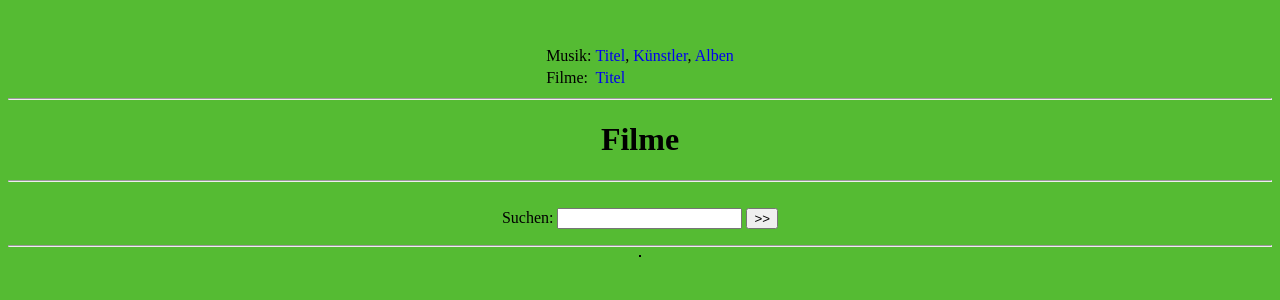
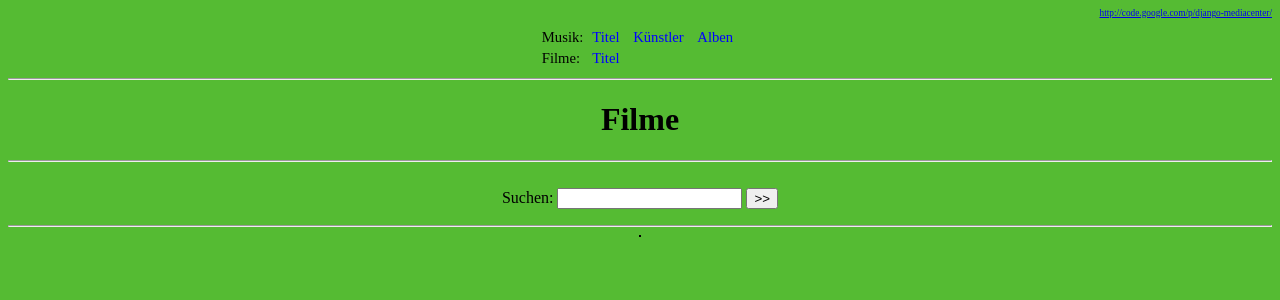
Before and after one commit to matthiasbock/django-mediacenter, a Python web app: template mediacenter/templates/Movies.html in a window 1280 px wide. Shown: the top 300 px of the page. Run offline with Jinja, Linux system fonts and the light colour scheme; the template is opened without the code that fills it, so the values that code supplies are empty.

Commit message:
style improvements

```diff
--- a/mediacenter/templates/MediaCenter.html
+++ b/mediacenter/templates/MediaCenter.html
@@ -5,49 +5,66 @@
 </head>
 
 <style type="text/css">
-	a.green	{
+	#Hoster		{
+			position:	absolute;
+			top:		8px;
+			right:		8px;
+			font-size:	7pt;
+			}
+	#Menu table	{
+			font-size:	11pt;
+			}
+	#Menu a		{
+			color:		blue;
 			text-decoration: none;
+			padding-left:	5px;
+			padding-right:	5px;
 			}
-	a.green:hover {
+	#Menu a:hover	{
 			background:	#22ff22;
 			color:		#ff22ff;
 			text-decoration: none;
 			}
-	tr.Hover:hover {
-		background:	#4cbafb;
-		font-color:	#234956;
-		}
-	td	{
+	#Menu td	{
 			border:		none;
-		max-width:	250px;
 			}
 </style>
 
 <body bgcolor="#55bb33">
 
-<br/><br/>
+<div id=Hoster>
+	<a href="http://code.google.com/p/django-mediacenter/">http://code.google.com/p/django-mediacenter/</a>
+</div>
 
-<div align=center>
+<br/>
+
+<div id=Menu align=center>
 <table>
 	<tr>
 		<td>Musik:</td>
-		<td><a class=green href="../Music/">Titel</a>, <a class=green href="../Music/Performers">K&uuml;nstler</a>, <a class=green href="../Music/Albums">Alben</a></td>
+		<td>
+			<a href="../Music/">Titel</a>
+			<a class=green href="../Music/Performers">K&uuml;nstler</a>
+			<a href="../Music/Albums">Alben</a>
+		</td>
 	</tr>
 	<tr>
 		<td>Filme:</td>
-		<td><a class=green href="../Movies/">Titel</a></td>
+		<td>
+			<a href="../Movies/">Titel</a>
+		</td>
 	</tr>
 </table>
 </div>
+
 <hr/>
 
 <center>
-
 <h1>{% block title %}{% endblock %}</h1>
 <hr/>
 <br/>
-
 {% block main %}{% endblock %}
+</center>
 
 </body>
 
--- a/mediacenter/templates/Music.AddTitle.div.html
+++ b/mediacenter/templates/Music.AddTitle.div.html
@@ -23,7 +23,7 @@
 
 <div id=AddTitleDiv>
 	<form name=AddTitleForm action="." method=POST>
-		<a href="javascript:AddTitleClose();"><img src="/window_close.png" height=20 /></a>
+		<a href="javascript:AddTitleClose();"><img src="../static/window_close.png" height=20 /></a>
 		<table cellpadding=5 cellspacing=0>
 			<tr>
 				<td>Komponist</td>
```
Also changed, not shown: mediacenter/templates/Music.TitleList.div.html (added, +70 -0 lines), mediacenter/templates/Music.html (+5 -48 lines), mediacenter/templates/Performer.html (+10 -1 lines). Lines whose indentation alone changed are shown as unchanged.
